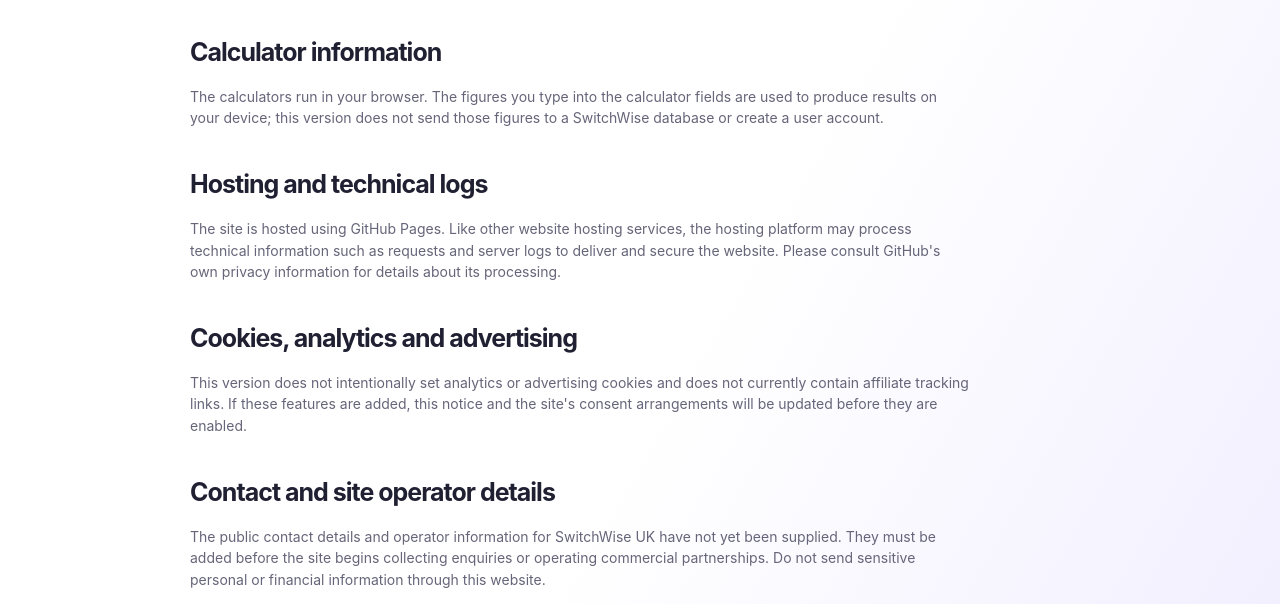
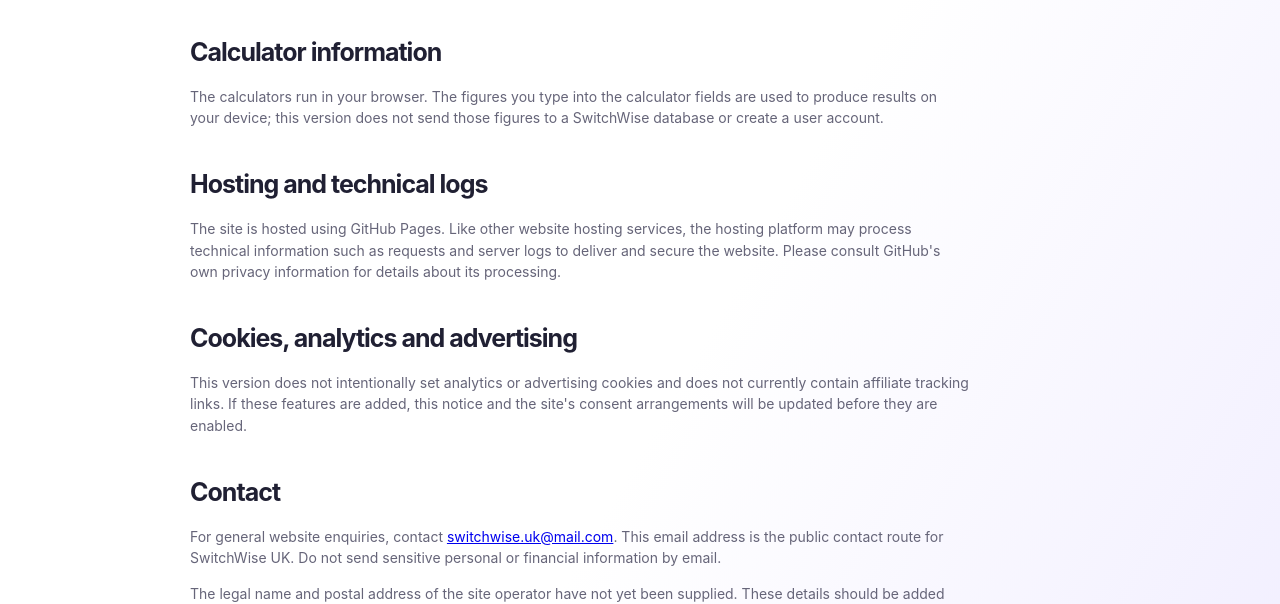
Before and after one commit to skar-the-dev/switchwise-uk, a plain HTML site: page privacy.html in a window 1280 px wide. Shown: the part 359-963 px from the top of the page. Drawn offline with Linux system fonts and the light colour scheme.

Commit message:
Add public SwitchWise UK contact email

```diff
--- a/privacy.html
+++ b/privacy.html
@@ -7,7 +7,7 @@
 <h2>Calculator information</h2><p>The calculators run in your browser. The figures you type into the calculator fields are used to produce results on your device; this version does not send those figures to a SwitchWise database or create a user account.</p>
 <h2>Hosting and technical logs</h2><p>The site is hosted using GitHub Pages. Like other website hosting services, the hosting platform may process technical information such as requests and server logs to deliver and secure the website. Please consult GitHub's own privacy information for details about its processing.</p>
 <h2>Cookies, analytics and advertising</h2><p>This version does not intentionally set analytics or advertising cookies and does not currently contain affiliate tracking links. If these features are added, this notice and the site's consent arrangements will be updated before they are enabled.</p>
-<h2>Contact and site operator details</h2><p>The public contact details and operator information for SwitchWise UK have not yet been supplied. They must be added before the site begins collecting enquiries or operating commercial partnerships. Do not send sensitive personal or financial information through this website.</p>
+<h2>Contact</h2><p>For general website enquiries, contact <a href="mailto:switchwise.uk@mail.com">switchwise.uk@mail.com</a>. This email address is the public contact route for SwitchWise UK. Do not send sensitive personal or financial information by email.</p><p>The legal name and postal address of the site operator have not yet been supplied. These details should be added where required before commercial partnerships or additional data collection are introduced.</p>
 <h2>Changes to this notice</h2><p>This notice will be updated when the site's features or data handling change. The publication date should be added when the operator details are confirmed.</p>
 </article></main>
 <footer><a href="index.html">SwitchWise UK</a><p><a href="disclosure.html">Affiliate disclosure</a></p></footer></body></html>
```
